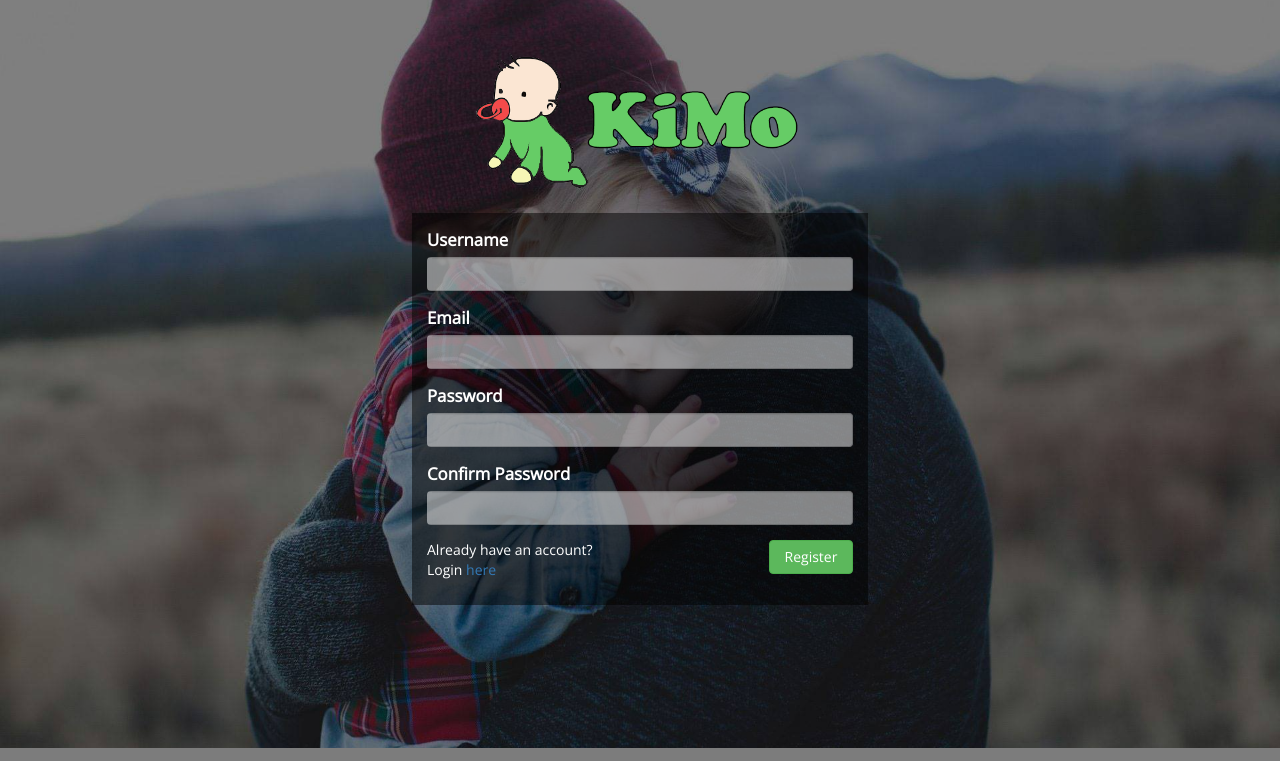
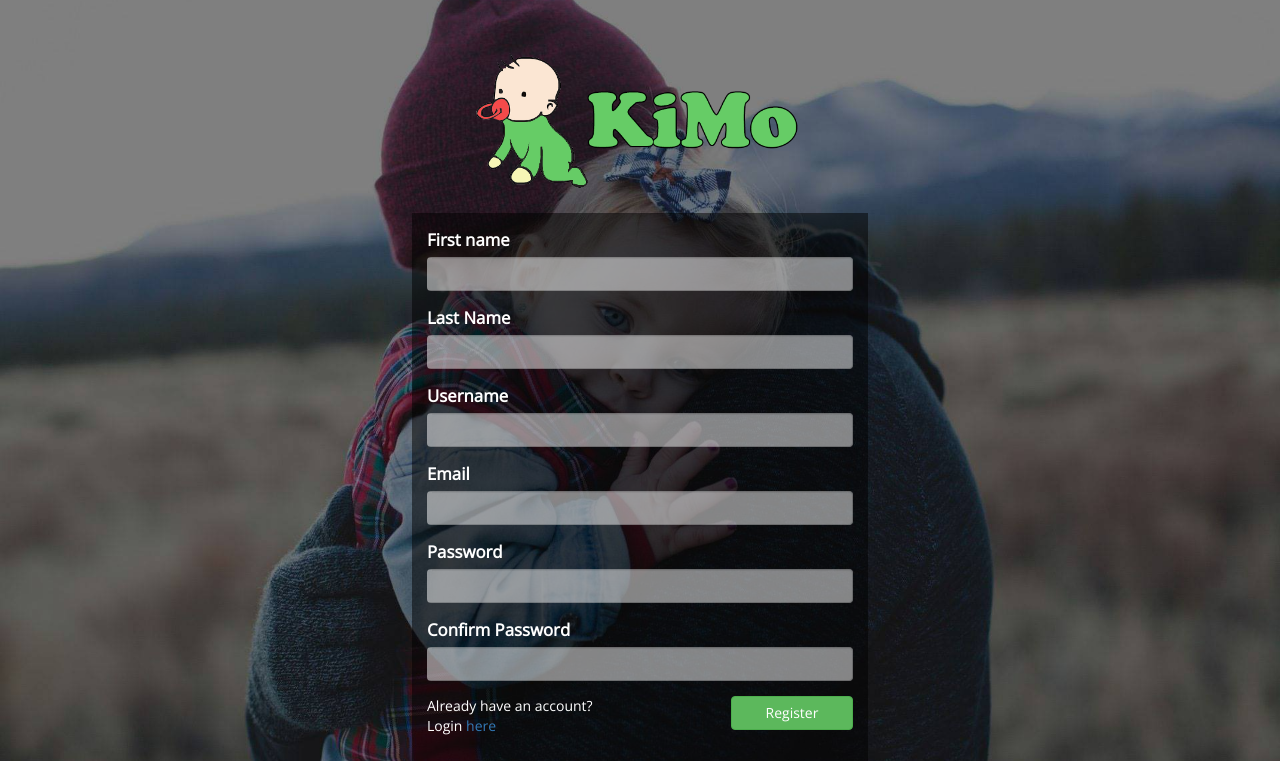
Before and after one commit to CostanCatalin/KiMo, a Django app: template kimo/authentication/templates/authentication/register_page.html in a window 1280 px wide. Shown: the part 52-813 px from the top of the page. Run offline with Django 3.2, Linux system fonts and the light colour scheme; the template is opened without the code that fills it, so the values that code supplies are empty; some libraries are stand-ins or nearby versions.

Commit message:
Started working on the register page

```diff
--- a/kimo/authentication/templates/authentication/login_page.html
+++ b/kimo/authentication/templates/authentication/login_page.html
@@ -20,9 +20,7 @@
         <p id="password_error"  class="error-msg"></p>
     </div>
 
-
     <p id="non_field_errors_error"  class="error-msg"></p>
-
 
         <div class="row">
 
--- a/kimo/authentication/templates/authentication/register_page.html
+++ b/kimo/authentication/templates/authentication/register_page.html
@@ -7,27 +7,41 @@
 <form action="{% url 'login' %}" class="auth-forms" method="POST">
     {% csrf_token %}
     <div class="form-group">
+        <label for="id_first_name">First name</label>
+        <input type="text" id="id_first_name" name="first_name" class="form-control">
+        <p id="first_name_error"  class="error-msg"></p>
+    </div>
+    <div class="form-group">
+        <label for="id_last_name">Last Name</label>
+        <input type="text" id="id_last_name" name="last_name" class="form-control">
+        <p id="last_name_error"  class="error-msg"></p>
+    </div>
+    <div class="form-group">
         <label for="id_username">Username</label>
         <input type="text" id="id_username" name="username" class="form-control">
+        <p id="username_error"  class="error-msg"></p>
     </div>
     <div class="form-group">
         <label for="id_email">Email</label>
         <input type="email" id="id_email" name="email" class="form-control">
+        <p id="email_error"  class="error-msg"></p>
     </div>
 
     <div class="form-group">
         <label for="id_password">Password</label>
         <input type="password" id="id_password" name="password" class="form-control">
+        <p id="password_error"  class="error-msg"></p>
     </div>
     <div class="form-group">
         <label for="id_password2">Confirm Password</label>
         <input type="password" id="id_password2" name="password2" class="form-control">
+        <p id="password2_error"  class="error-msg"></p>
     </div>
 
     <div class="row">
         <p class="col-xs-6">Already have an account? Login <a href="{% url 'login' %}">here</a></p>
-        <div class="col-xs-3 col-xs-offset-3">
-            <button type="submit" class="btn btn-success btn-block">Register</button>
+        <div class="col-xs-4 col-xs-offset-2">
+            <a href="#" type="submit" class="btn btn-success btn" id="login-submit" onclick="register()">Register</a>
         </div>
     </div>
 </form>
--- a/kimo/kimo/settings.py
+++ b/kimo/kimo/settings.py
@@ -145,6 +145,7 @@ USE_TZ = True
 STATIC_URL = '/static/'
 AUTH_USER_MODEL = 'authentication.Account'
 LOGIN_URL = '/account/login/'
+LOGIN_REDIRECT_URL = '/account/profile/'
 STATIC_ROOT = os.path.join(BASE_DIR, 'static_root')
 # CRISPY_TEMPLATE_PACK = 'uni_form'
 DEFAULT_CHARSET = 'utf-8'
--- a/kimo/static/global/js/auth.js
+++ b/kimo/static/global/js/auth.js
@@ -1,7 +1,6 @@
 function login() {
 
-var saveData = $.ajax({
-
+    $.ajax({
     type: 'POST',
     url: "/api/token-auth/",
     data: {'username' : $("#id_username").val(), 'password' : $("#id_password").val()},
@@ -22,6 +21,41 @@ var saveData = $.ajax({
 
     return false;
 }
+$(document).ready(function() {
+    $('#id_password, #id_password2').on('keyup', function () {
+      if ($('#id_password').val() == $('#id_password2').val()) {
+        $('#password2_error').html('Matching').css('color', 'green');
+      } else
+        $('#password2_error').html('* Not Matching').css('color', '#d75b32');
+    });
+});
+
+function register() {
+
+        $.ajax({
+        type: 'POST',
+        url: "/api/user/",
+        data: {'username' : $("#id_username").val(), 'password' : $("#id_password").val(),
+                'first_name' : $("#id_first_name").val(), 'last_name' : $("#id_last_name").val(),
+                'email' : $("#id_email").val()},
+        dataType: "json"
+        }).done( function(resultData) {
+                console.log(resultData);
+
+        }).fail( function(resultData) {
+              document.getElementById('username_error').innerHTML = '';
+              document.getElementById('password_error').innerHTML = '';
+              document.getElementById('first_name_error').innerHTML = '';
+              document.getElementById('last_name_error').innerHTML = '';
+              document.getElementById('email_error').innerHTML = '';
+              var listData = JSON.parse(resultData.responseText);
+              for (obj in listData) {
+                   document.getElementById(obj + '_error').innerHTML = ('*' + listData[obj]);
+              }
+        });
+    return false;
+}
+
 
 function loginSession() {
  $.ajax({
@@ -30,9 +64,10 @@ function loginSession() {
     url: "/api/auth/login/",
     data: {'username' : $("#id_username").val(), 'password' : $("#id_password").val(), 'csrfmiddlewaretoken':  $("input[name='csrfmiddlewaretoken']").val()},
     dataType: "json"
+    }).done(function (resultData) {
+        window.location.href = '/account/profile';
     }).fail( function(resultData) {
-         console.log(resultData);
-         window.location.href = '/account/profile';
+        window.location.href = '/account/profile?id=';
     });
 }
 
@@ -43,7 +78,6 @@ function logout() {
     url: "/api/auth/logout/",
     dataType: "json",
     error:  function (resultData) {
-         console.log(resultData);
          window.location.href = '/account/login/';
         }
     });
```
